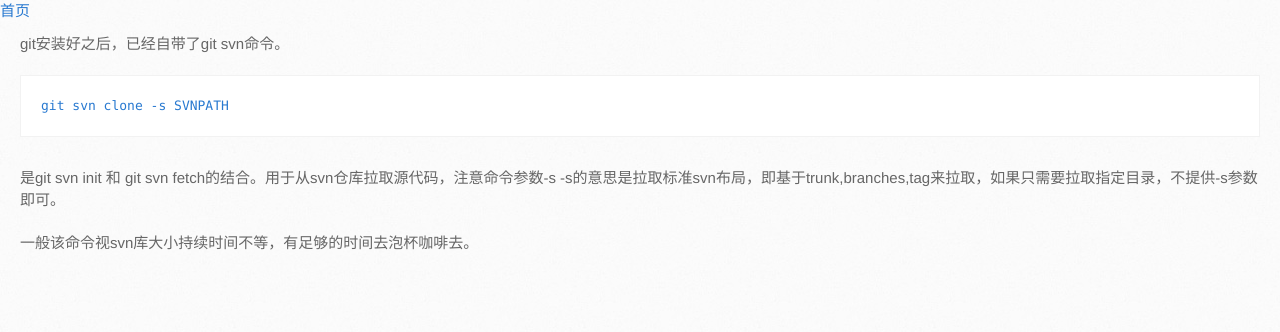
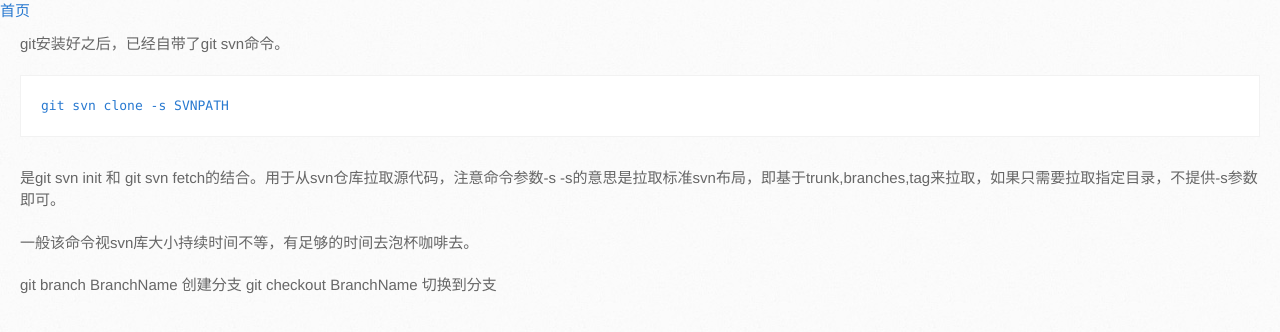
Before and after one commit to zyd52116/thankwsx.github.com, a Jekyll site: the page built from _posts/2014-06-18-git-svn-common-use.md, in a window 1280 px wide. Shown: the top 332 px of the page. Built offline with Jekyll 4.4.1, drawn with Linux system fonts in a browser that asks for light colours; a style sheet for code colours, icons or effects is not loaded.

Commit message:
补充git常用命令

````diff
--- a/_posts/2014-06-18-git-svn-common-use.md
+++ b/_posts/2014-06-18-git-svn-common-use.md
@@ -5,10 +5,15 @@ excerpt: git svn命令使用流程
 ---
 
 git安装好之后，已经自带了git svn命令。
+
 ```
 git svn clone -s SVNPATH
 ```
+
 是git svn init 和 git svn fetch的结合。用于从svn仓库拉取源代码，注意命令参数-s
 -s的意思是拉取标准svn布局，即基于trunk,branches,tag来拉取，如果只需要拉取指定目录，不提供-s参数即可。
 
 一般该命令视svn库大小持续时间不等，有足够的时间去泡杯咖啡去。
+
+git branch BranchName 创建分支
+git checkout BranchName 切换到分支
````
